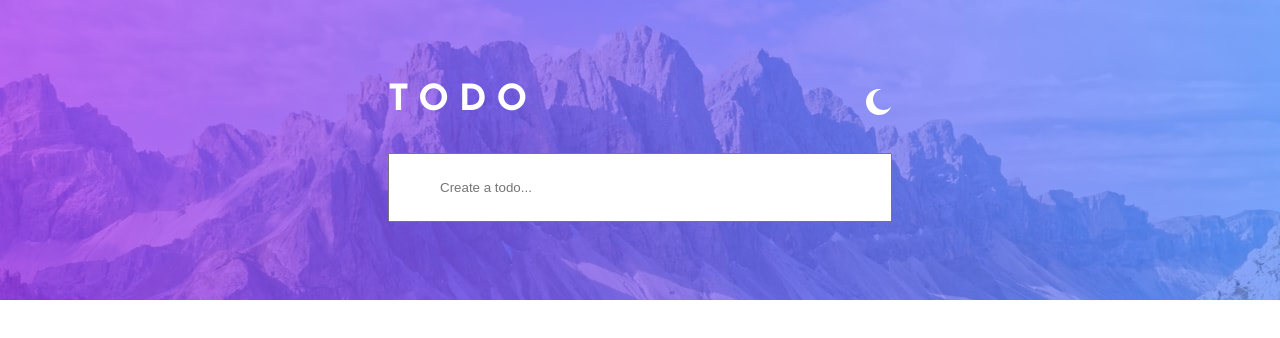
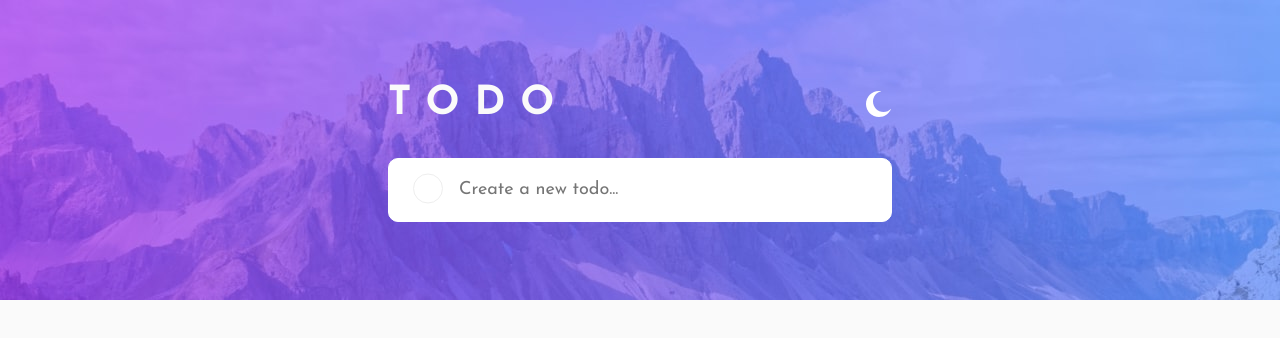
Before and after one commit to Orisabiyi/tasktracker, a React (Create React App) app: page / in a window 1280 px wide. Shown: the top 338 px of the page. Built offline with nearby package versions, Linux system fonts and the light colour scheme.

Commit message:
styled the input form, made it a controlled element and make it update the todo state that is passed down as a props into the CreateTodo component

```diff
--- a/src/components/App.js
+++ b/src/components/App.js
@@ -1,12 +1,19 @@
+import { useState } from "react";
 import AppTitle from "./AppTitle";
 import CreateTodo from "./CreateTodo";
 
 export default function App() {
+  const [todo, setTodo] = useState([]);
+
+  function handleTodo(newTodo) {
+    setTodo((todos) => [...todos, newTodo]);
+  }
   return (
     <div className="app">
       <div className="app-container">
         <AppTitle />
-        <CreateTodo />
+
+        <CreateTodo onTodo={handleTodo} />
       </div>
     </div>
   );
--- a/src/components/CreateTodo.js
+++ b/src/components/CreateTodo.js
@@ -1,8 +1,27 @@
-export default function CreateTodo() {
+import { useState } from "react";
+
+export default function CreateTodo({ onTodo }) {
+  const [task, setTask] = useState("");
+
+  function handleSubmit(e) {
+    e.preventDefault();
+    const todo = { task, id: crypto.randomUUID(), completed: false };
+
+    // add task to todo list
+    onTodo(todo);
+
+    setTask("");
+  }
+
   return (
-    <form className="create-todo">
+    <form className="create-todo" onSubmit={handleSubmit}>
       <div className="check-todo"></div>
-      <input type="text" placeholder="Create a todo..." />
+      <input
+        type="text"
+        placeholder="Create a new todo..."
+        value={task}
+        onChange={(e) => setTask(e.target.value)}
+      />
     </form>
   );
 }
--- a/src/index.css
+++ b/src/index.css
@@ -6,6 +6,26 @@
   padding: 0;
   margin: 0;
   box-sizing: border-box;
+}
+
+:root {
+  --bright-blue: hsl(220, 98%, 61%);
+  --check-bg: linear-gradient hsl(192, 100%, 67%) to hsl(280, 87%, 65%);
+
+  --very-light-gray: hsl(0, 0%, 98%);
+  --very-light-grayish-blue: hsl(236, 33%, 92%);
+  --light-grayish-blue: hsl(233, 11%, 84%);
+
+  --dark-grayish-blue: hsl(236, 9%, 61%);
+  --very-dark-grayish-blue: hsl(235, 19%, 35%);
+
+  --very-dark-blue: hsl(235, 21%, 11%);
+  --very-dark-saturated-blue: hsl(235, 24%, 19%);
+  --light-grayish-blue: hsl(234, 39%, 85%);
+  --light-grayish-blue-hover: hsl(236, 33%, 92%);
+  --dark-grayish-blue: hsl(234, 11%, 52%);
+  --very-dark-grayish-blue--1: hsl(233, 14%, 35%);
+  --very-dark-grayish-blue--2: hsl(237, 14%, 26%);
 }
 
 html {
@@ -17,10 +37,12 @@ body {
   font-family: "Josefin Sans", sans-serif;
   font-weight: 400;
   line-height: 1.2;
+  color: var(--very-light-gray);
 }
 
 .app {
   background: url(../public/images/bg-desktop-light.jpg) no-repeat top;
+  background-color: var(--very-light-gray);
   min-height: 100vh;
   padding: 8rem;
 
@@ -29,8 +51,8 @@ body {
 }
 
 .app-container {
+  width: 45%;
   flex: 0 0 auto;
-  width: 45%;
 
   display: flex;
   flex-direction: column;
@@ -44,13 +66,33 @@ body {
 }
 
 .app-title h1 {
-  color: #fff;
-  letter-spacing: 1rem;
+  font-size: 4rem;
+  letter-spacing: 1.5rem;
   text-transform: uppercase;
+}
+
+.create-todo {
+  position: relative;
 }
 
 .create-todo input {
   width: 100%;
-  padding: 2.5rem 5rem;
+  font: inherit;
+  padding: 2rem 7rem;
+
+  border-radius: 1rem;
+  border: 1px solid #fff;
   outline: none;
 }
+
+.check-todo {
+  position: absolute;
+  top: 50%;
+  left: 2.5rem;
+  transform: translateY(-55%);
+
+  width: 3rem;
+  height: 3rem;
+  border-radius: 50%;
+  border: 1px solid #eee;
+}
```
